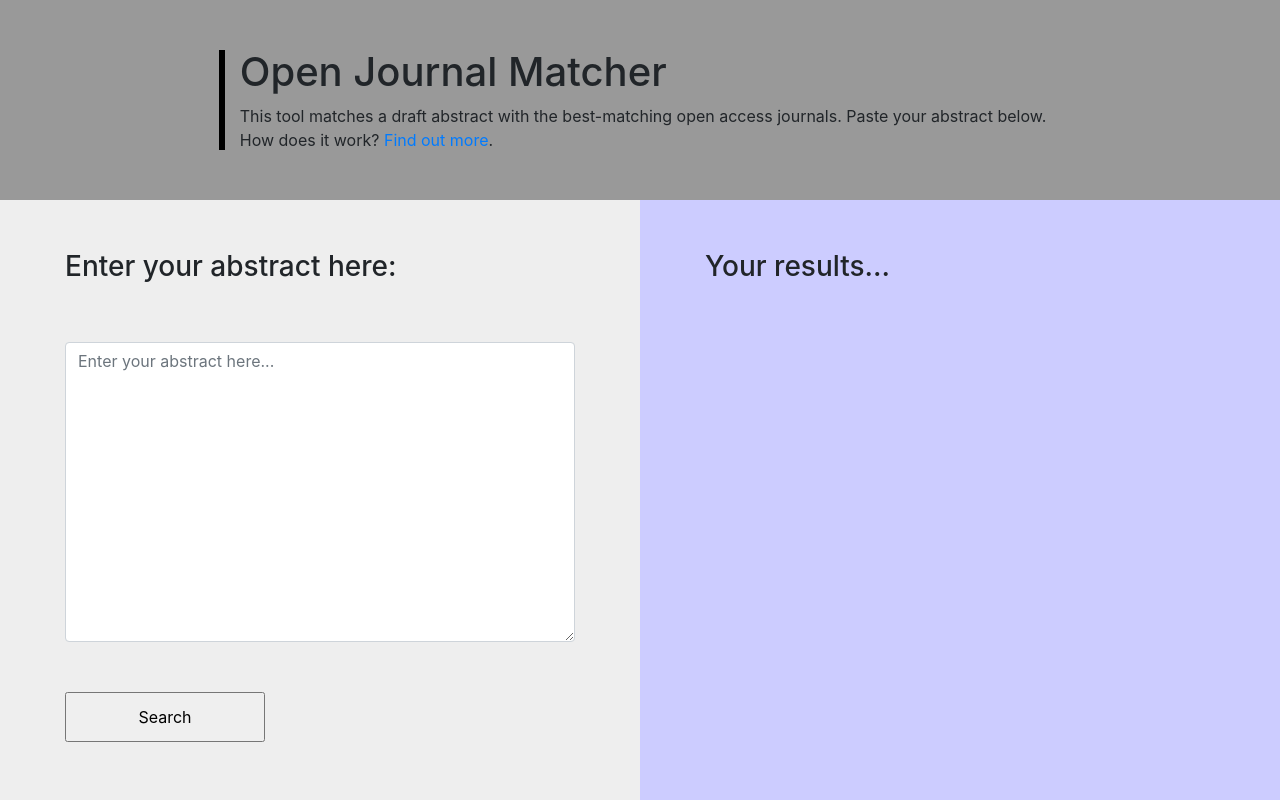
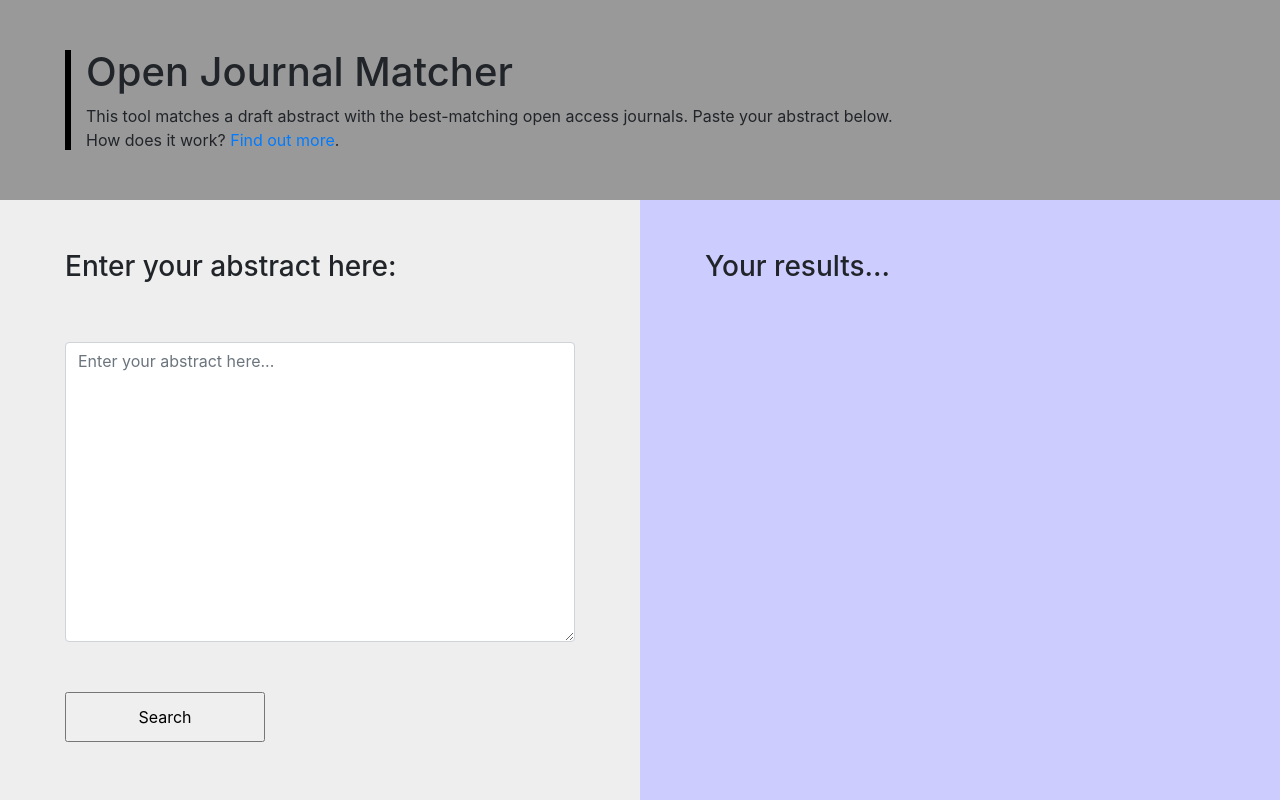
Before and after one commit to MarkEEaton/open-journal-matcher, a Flask app: page / in a window 1280 px wide. Run offline with Flask 2, Linux system fonts and the light colour scheme; some libraries are stand-ins or nearby versions.

Commit message:
align header to the left

```diff
--- a/static/default.css
+++ b/static/default.css
@@ -3,11 +3,11 @@
 		width: 100%;
 		background-color: #999;
 		display: flex;
-		justify-content: center;
 		align-items: center;
 }
 
 #spacer {
+		margin-left: 65px;
 		background-color: black;
 		height: 100px;
 		width: 6px;
```
